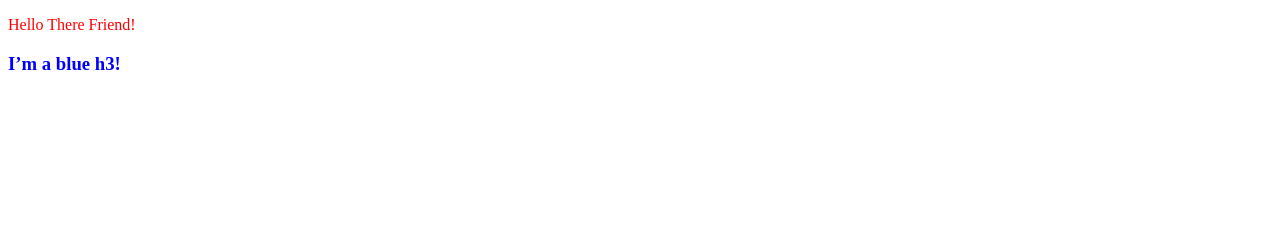
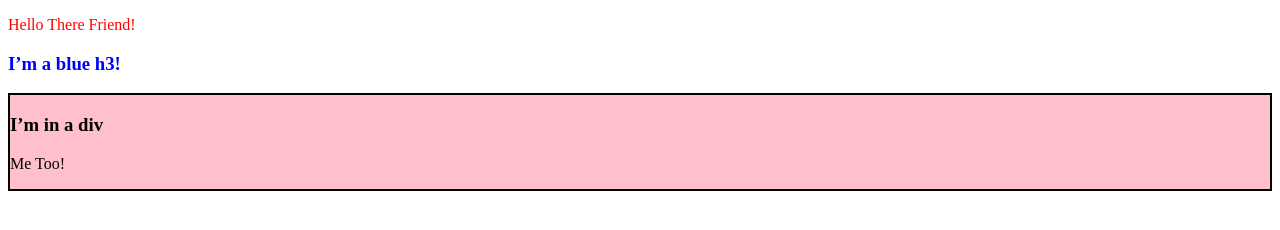
Before and after one commit to WillCBurroughs/testing-alter-dom, a plain HTML site: page index.html in a window 1280 px wide. Drawn offline with Linux system fonts and the light colour scheme.

Commit message:
Adding text inside of div

```diff
--- a/script.js
+++ b/script.js
@@ -12,3 +12,21 @@ blueElement.innerText = "I’m a blue h3!"
 blueElement.classList.add("makeBlue")
 
 document.body.appendChild(blueElement);
+
+let divHolder = document.createElement("div")
+
+divHolder.classList.add("designDiv")
+
+let divHeader = document.createElement("h3")
+
+divHeader.innerText = "I’m in a div"
+
+divHolder.appendChild(divHeader)
+
+let divText = document.createElement("p")
+
+divText.innerText = "Me Too!"
+
+divHolder.appendChild(divText)
+
+document.body.appendChild(divHolder)
--- a/style.css
+++ b/style.css
@@ -6,3 +6,8 @@
 .makeBlue {
     color: blue;
 }
+
+.designDiv {
+    background-color: pink;
+    border: 2px solid black;
+}
```
